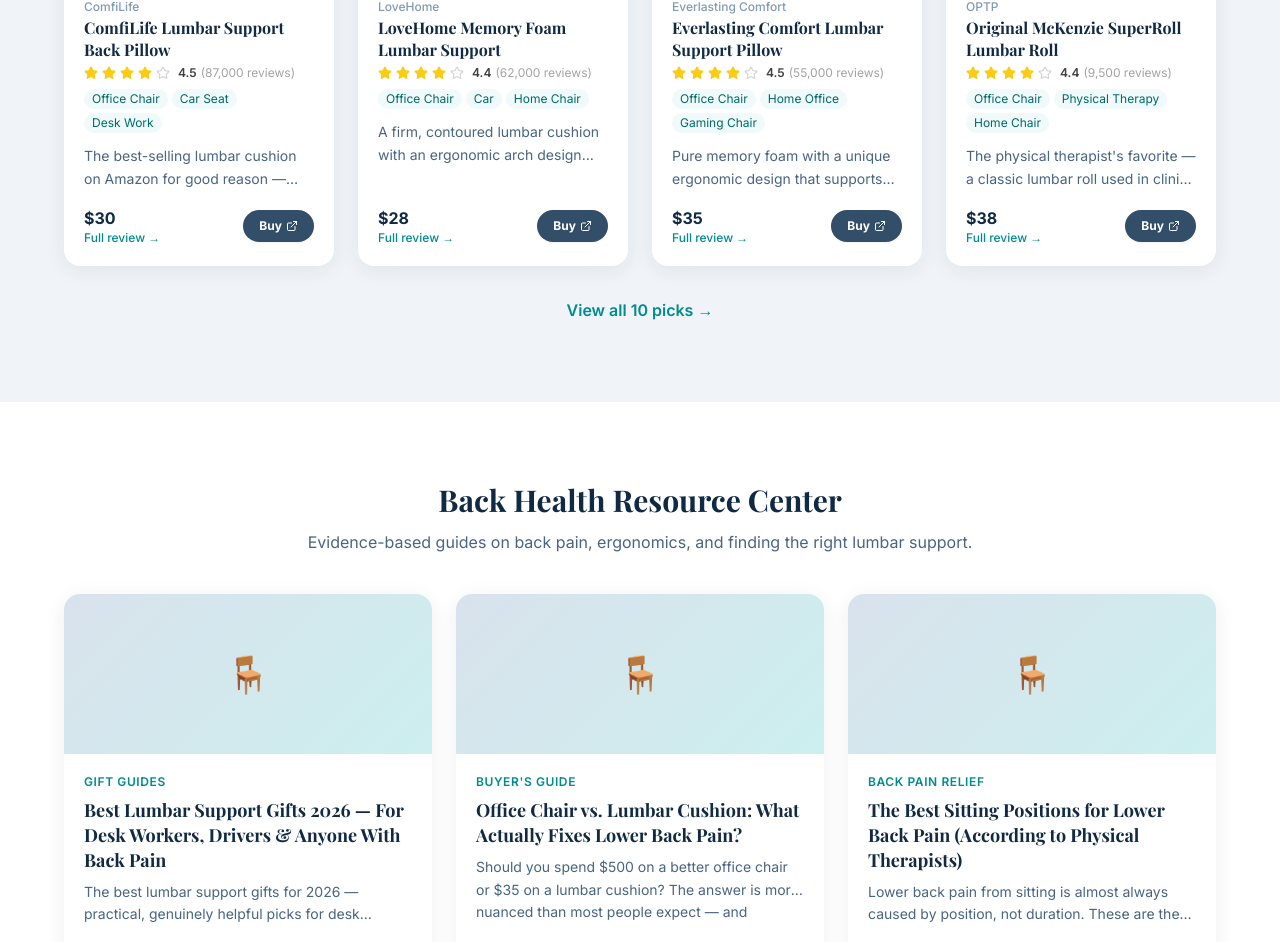
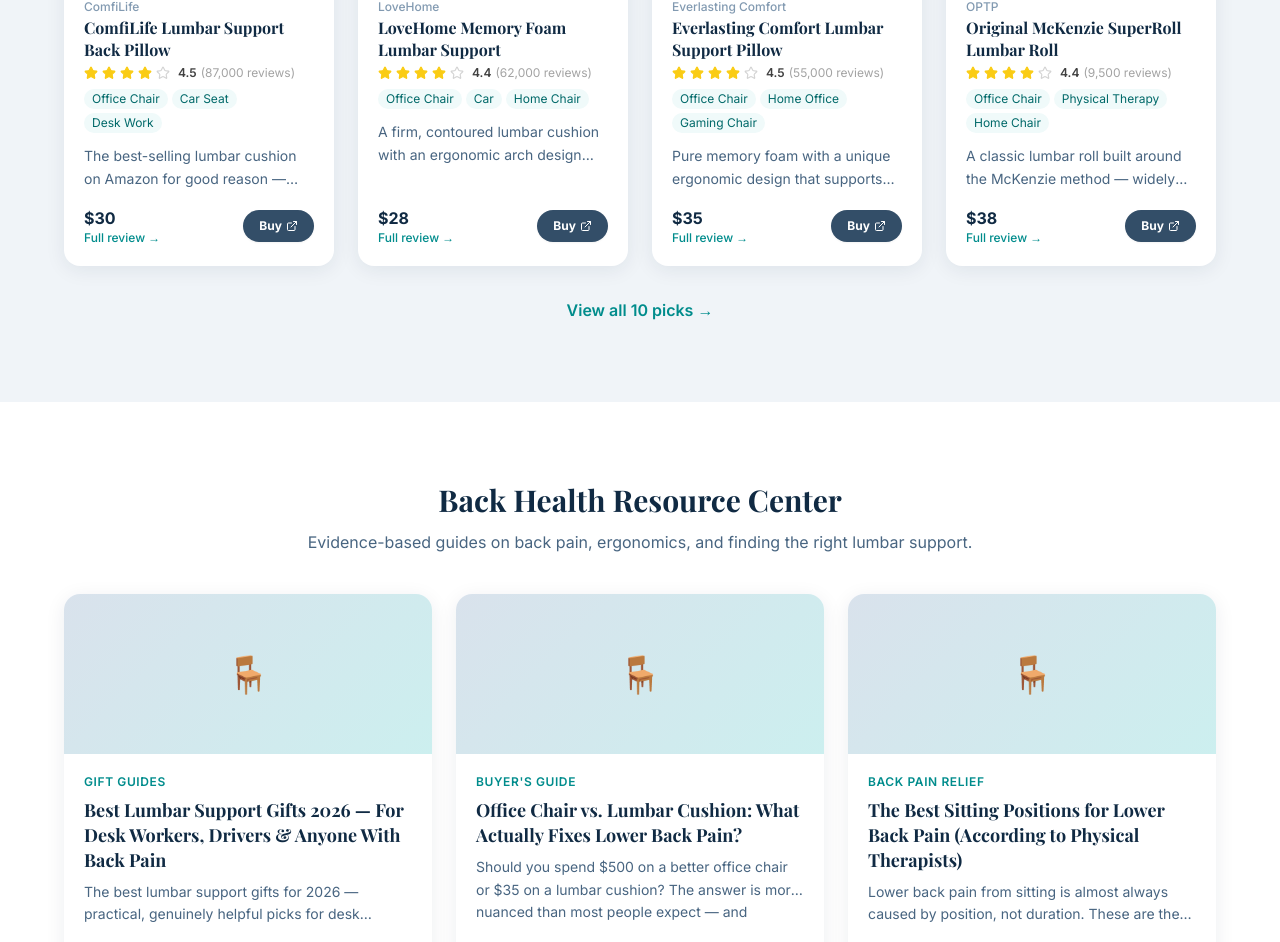
Before and after one commit to claudeemail6021-alt/lumbarcushion, a Next.js app: page / in a window 1280 px wide. Shown: the part 2894-3836 px from the top of the page. Built offline with nearby package versions, Linux system fonts and the light colour scheme; a web font is replaced by a local one.

Commit message:
🚨 Soften unattributed PT endorsement claims on McKenzie roll — describe method association factually

```diff
--- a/src/data/products.ts
+++ b/src/data/products.ts
@@ -131,11 +131,11 @@
     priceRange: "Mid-Range",
     rating: 4.4,
     reviewCount: 9500,
-    shortDescription: "The physical therapist's favorite — a classic lumbar roll used in clinics worldwide. Simple, effective, and backed by decades of clinical use for lumbar support.",
+    shortDescription: "A classic lumbar roll built around the McKenzie method — widely used in physical therapy clinics for its simple, precise cylindrical design.",
     cushionType: "Lumbar Roll",
     material: "Foam Roll",
     bestFor: ["Office Chair", "Physical Therapy", "Home Chair", "Car"],
-    pros: ["Recommended by physical therapists", "Classic, clinically-proven design", "Durable foam that holds shape for years", "Affordable and portable", "Easy to position and adjust"],
+    pros: ["Design based on the widely-used McKenzie method", "Simple, time-tested cylindrical shape", "Durable foam that holds shape for years", "Affordable and portable", "Easy to position and adjust"],
     cons: ["No strap — must be held by chair back pressure", "Less convenient than cushions with straps", "Minimal padding for those wanting plush comfort"],
     featureBreakdown: {
       "Clinical Design": "McKenzie lumbar rolls have been used in physical therapy practices for over 40 years. The cylindrical shape precisely fills the lumbar lordosis gap without over-correcting.",
@@ -145,7 +145,7 @@
     notFor: "Those who need a cushion that stays in place via strap — the roll works best pressed between your back and a firm chair back.",
     howToUse: "Place the roll horizontally across the chair back at your lumbar region. Sit back firmly so your body weight holds it in position. No strap is needed when used correctly with a firm chair back.",
     faq: [
-      { question: "Why do physical therapists recommend this over other cushions?", answer: "The cylindrical shape provides precise, consistent lumbar support without the risk of over-correcting the curve, which some contoured cushions can do if positioned incorrectly." },
+      { question: "What makes the McKenzie roll design different from other lumbar cushions?", answer: "The cylindrical shape provides precise, consistent lumbar support without the risk of over-correcting the curve, which some contoured cushions can do if positioned incorrectly. It's built around the McKenzie method, a well-established physical therapy approach to spinal positioning." },
     ],
     imageUrl: "https://m.media-amazon.com/images/I/71C3yhbfCiL._AC_SX679_.jpg",
     rank: 4,
```
